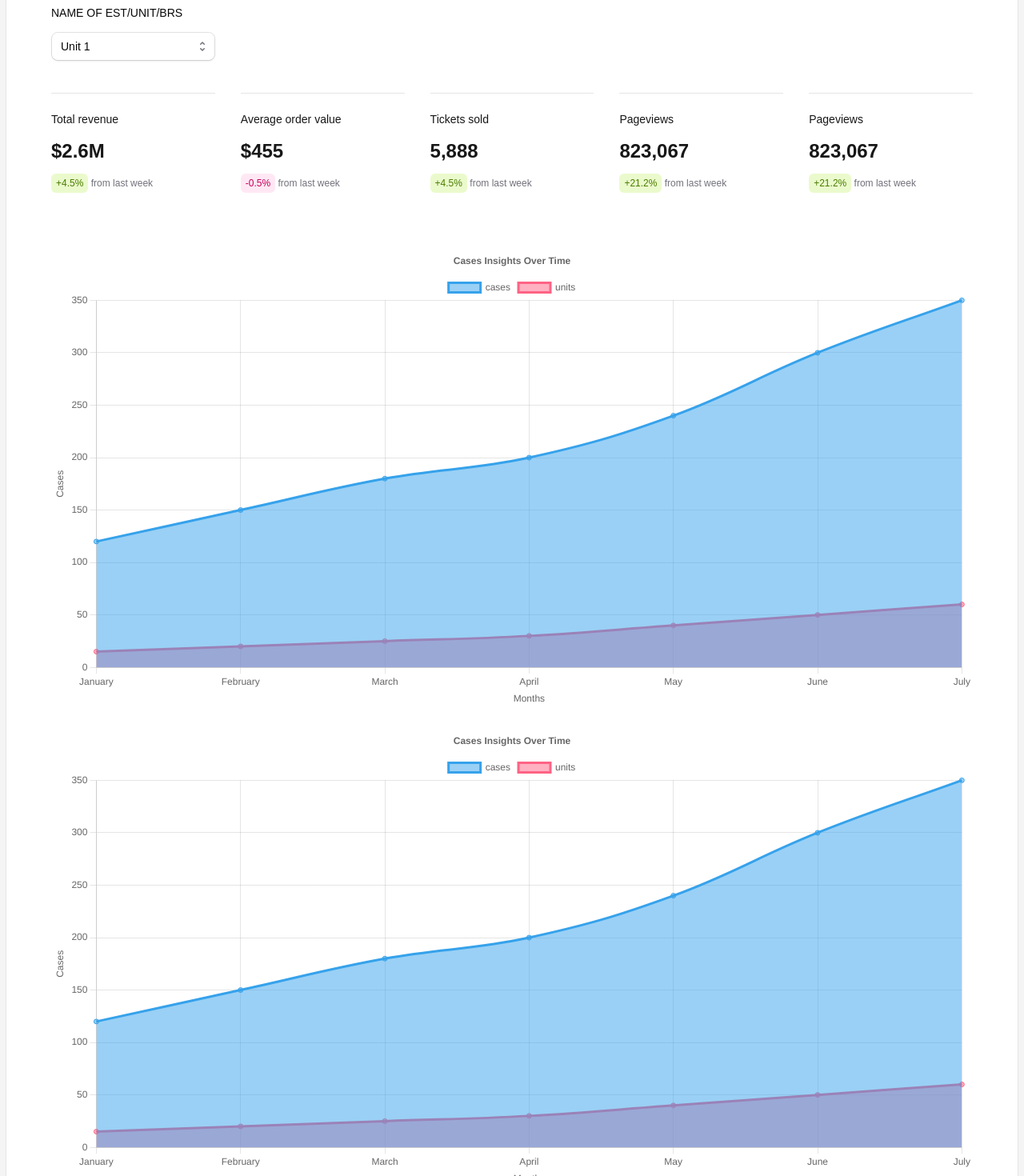
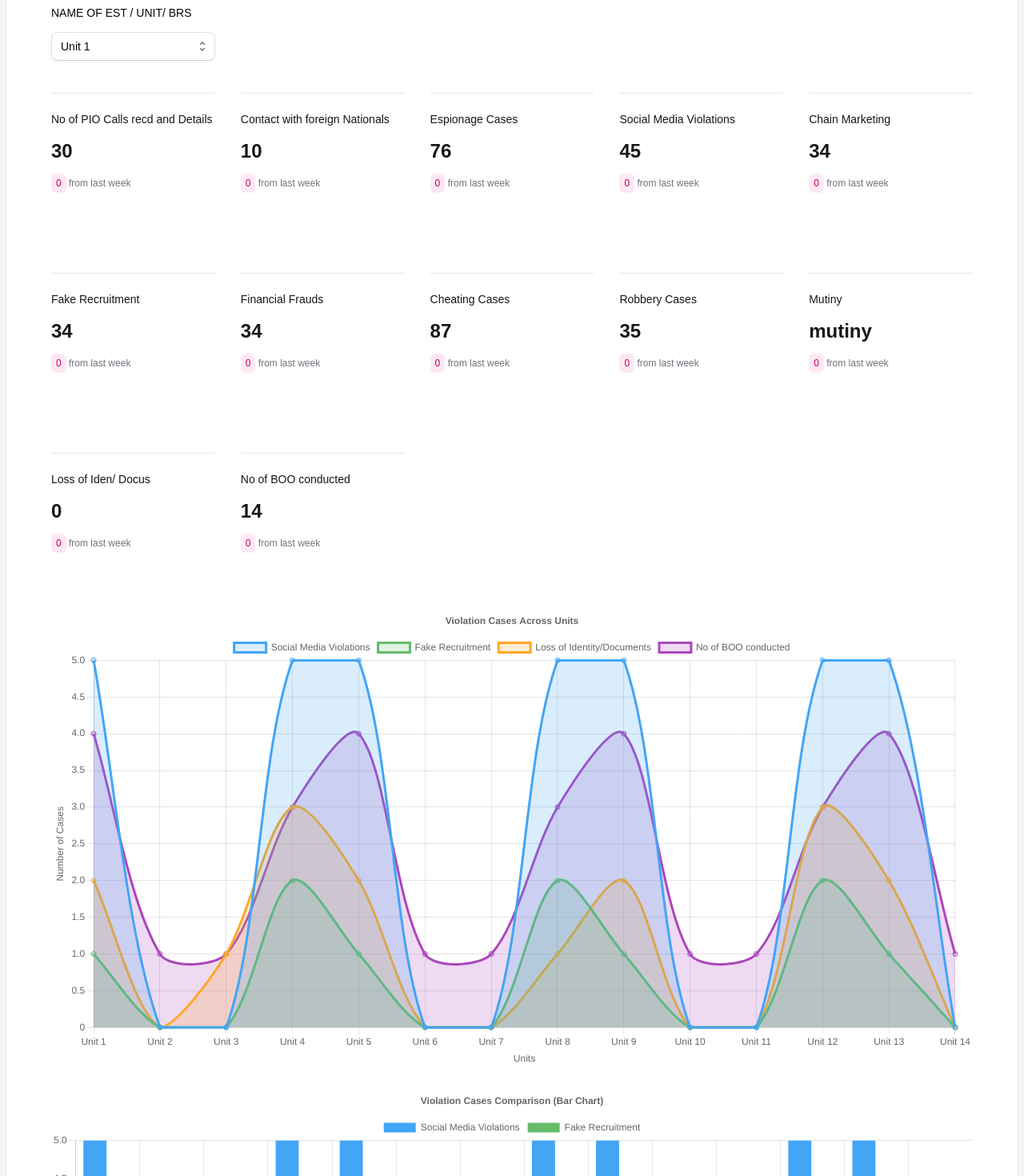
Before and after one commit to ybrut-software/quick-analytics, a Next.js app: page /analytics in a window 1280 px wide. Shown: the part 140-1610 px from the top of the page at 80% size. Built offline with nearby package versions, Linux system fonts and the light colour scheme.

Commit message:
analytics page setup

```diff
--- a/package.json
+++ b/package.json
@@ -18,6 +18,7 @@
     "concurrently": "^9.1.2",
     "electron": "^35.2.1",
     "framer-motion": "^12.9.2",
+    "nedb-promises": "^6.2.3",
     "next": "15.3.1",
     "react": "^19.0.0",
     "react-chartjs-2": "^5.3.0",
--- /dev/null
+++ b/src/api/cases.js
@@ -0,0 +1,17 @@
+export async function addRecord(data) {
+  try {
+    const response = await window.electron.insertRecord(data);
+
+    if (!response.success) {
+      throw new Error(response.error || "Failed to add record");
+    }
+
+    return response.data;
+  } catch (error) {
+    throw new Error(error.message || "Insert failed");
+  }
+}
+
+export const addCase = async () => {
+  return window.electron.insertRecord(data);
+};
--- a/src/app/analytics/page.jsx
+++ b/src/app/analytics/page.jsx
@@ -5,6 +5,9 @@ import { Stat } from "../stat";
 import {
   ClientInsightsLineChart,
   FraudByRegionChart,
+  SocialMediaViolationsPieChart,
+  ViolationCasesBarChart,
+  ViolationCasesLineChart,
 } from "@/components/ui/Charts";
 import { Field, Label } from "@/components/fieldset";
 import { Listbox, ListboxLabel, ListboxOption } from "@/components/listbox";
@@ -16,7 +19,7 @@ export default function AnalyticsPage() {
       <Heading>Analytics</Heading>
       <div className="mt-4 grid gap-8 sm:grid-cols-2 xl:grid-cols-5">
         <Field>
-          <Label>NAME OF EST/UNIT/BRS</Label>
+          <Label>NAME OF EST / UNIT/ BRS</Label>
           <Listbox name="status" defaultValue={UNIT_FIELDS[0].value}>
             {UNIT_FIELDS.map((i) => (
               <ListboxOption value={i.value} key={i.value}>
@@ -29,19 +32,38 @@ export default function AnalyticsPage() {
       </div>
 
       <div className="mt-4 grid gap-8 sm:grid-cols-2 xl:grid-cols-5">
-        <Stat title="Total revenue" value="$2.6M" change="+4.5%" />
-        <Stat title="Average order value" value="$455" change="-0.5%" />
-        <Stat title="Tickets sold" value="5,888" change="+4.5%" />
-        <Stat title="Pageviews" value="823,067" change="+21.2%" />
-        <Stat title="Pageviews" value="823,067" change="+21.2%" />
+        {CASE_FIELDS.map((i) => {
+          return <Stat title={i.label} value={i.value} change="0" />;
+        })}
       </div>
 
-      <div className="mt-6 grid grid-cols-6">
-        <ClientInsightsLineChart />
+      <div className="mt-6">
+        <ViolationCasesLineChart />
       </div>
-      <div className="mt-6 grid grid-cols-6">
-        <ClientInsightsLineChart />
+      <div className="mt-6">
+        <ViolationCasesBarChart />
+      </div>
+      <div className="mt-6">
+        <SocialMediaViolationsPieChart />
       </div>
     </div>
   );
 }
+
+const CASE_FIELDS = [
+  { label: "No of PIO Calls recd and Details", value: "30" },
+  {
+    label: "Contact with foreign Nationals",
+    value: "10",
+  },
+  { label: "Espionage Cases", value: "76" },
+  { label: "Social Media Violations", value: "45" },
+  { label: "Chain Marketing", value: "34" },
+  { label: "Fake Recruitment", value: "34" },
+  { label: "Financial Frauds", value: "34" },
+  { label: "Cheating Cases", value: "87" },
+  { label: "Robbery Cases", value: "35" },
+  { label: "Mutiny", value: "mutiny" },
+  { label: "Loss of Iden/ Docus", value: "0" },
+  { label: "No of BOO conducted", value: "14" },
+];
--- a/src/app/dashboard/page.jsx
+++ b/src/app/dashboard/page.jsx
@@ -7,10 +7,10 @@ import { Stat } from "@/app/stat";
 export default function Home() {
   useEffect(() => {
     // Send a message to Electron Main
-    window.electronAPI?.sendMessage("Hello from Renderer!");
+    window.electron?.sendMessage("Hello from Renderer!");
 
     // Listen for message from Main
-    window.electronAPI?.onMessage((message) => {
+    window.electron?.onMessage((message) => {
       console.log("Received from Main:", message);
     });
   }, []);
--- a/src/components/ui/Charts.jsx
+++ b/src/components/ui/Charts.jsx
@@ -392,3 +392,195 @@ export const RulesInsightsLineChart = () => {
 
   return <Bar data={data} options={options} />;
 };
+
+export const ViolationCasesLineChart = () => {
+  const data = {
+    labels: [
+      "Unit 1",
+      "Unit 2",
+      "Unit 3",
+      "Unit 4",
+      "Unit 5",
+      "Unit 6",
+      "Unit 7",
+      "Unit 8",
+      "Unit 9",
+      "Unit 10",
+      "Unit 11",
+      "Unit 12",
+      "Unit 13",
+      "Unit 14",
+    ],
+    datasets: [
+      {
+        label: "Social Media Violations",
+        data: [5, 0, 0, 5, 5, 0, 0, 5, 5, 0, 0, 5, 5, 0],
+        borderColor: "#42A5F5",
+        backgroundColor: "#42a5f533",
+        fill: true,
+        tension: 0.3,
+      },
+      {
+        label: "Fake Recruitment",
+        data: [1, 0, 0, 2, 1, 0, 0, 2, 1, 0, 0, 2, 1, 0],
+        borderColor: "#66BB6A",
+        backgroundColor: "#66bb6a33",
+        fill: true,
+        tension: 0.3,
+      },
+      {
+        label: "Loss of Identity/Documents",
+        data: [2, 0, 1, 3, 2, 0, 0, 1, 2, 0, 0, 3, 2, 0],
+        borderColor: "#FFA726",
+        backgroundColor: "#ffa72633",
+        fill: true,
+        tension: 0.3,
+      },
+      {
+        label: "No of BOO conducted",
+        data: [4, 1, 1, 3, 4, 1, 1, 3, 4, 1, 1, 3, 4, 1],
+        borderColor: "#AB47BC",
+        backgroundColor: "#ab47bc33",
+        fill: true,
+        tension: 0.3,
+      },
+    ],
+  };
+
+  const options = {
+    responsive: true,
+    plugins: {
+      legend: {
+        position: "top",
+      },
+      title: {
+        display: true,
+        text: "Violation Cases Across Units",
+      },
+    },
+    scales: {
+      y: {
+        beginAtZero: true,
+        title: {
+          display: true,
+          text: "Number of Cases",
+        },
+      },
+      x: {
+        title: {
+          display: true,
+          text: "Units",
+        },
+      },
+    },
+  };
+
+  return <Line data={data} options={options} />;
+};
+
+export const ViolationCasesBarChart = () => {
+  const data = {
+    labels: [
+      "Unit 1",
+      "Unit 2",
+      "Unit 3",
+      "Unit 4",
+      "Unit 5",
+      "Unit 6",
+      "Unit 7",
+      "Unit 8",
+      "Unit 9",
+      "Unit 10",
+      "Unit 11",
+      "Unit 12",
+      "Unit 13",
+      "Unit 14",
+    ],
+    datasets: [
+      {
+        label: "Social Media Violations",
+        data: [5, 0, 0, 5, 5, 0, 0, 5, 5, 0, 0, 5, 5, 0],
+        backgroundColor: "#42A5F5",
+      },
+      {
+        label: "Fake Recruitment",
+        data: [1, 0, 0, 2, 1, 0, 0, 2, 1, 0, 0, 2, 1, 0],
+        backgroundColor: "#66BB6A",
+      },
+    ],
+  };
+
+  const options = {
+    responsive: true,
+    plugins: {
+      legend: {
+        position: "top",
+      },
+      title: {
+        display: true,
+        text: "Violation Cases Comparison (Bar Chart)",
+      },
+    },
+  };
+
+  return <Bar data={data} options={options} />;
+};
+
+export const SocialMediaViolationsPieChart = () => {
+  const data = {
+    labels: [
+      "Unit 1",
+      "Unit 2",
+      "Unit 3",
+      "Unit 4",
+      "Unit 5",
+      "Unit 6",
+      "Unit 7",
+      "Unit 8",
+      "Unit 9",
+      "Unit 10",
+      "Unit 11",
+      "Unit 12",
+      "Unit 13",
+      "Unit 14",
+    ],
+    datasets: [
+      {
+        label: "Social Media Violations",
+        data: [5, 0, 0, 5, 5, 0, 0, 5, 5, 0, 0, 5, 5, 0],
+        backgroundColor: [
+          "#42A5F5",
+          "#66BB6A",
+          "#FFA726",
+          "#AB47BC",
+          "#26C6DA",
+          "#EF5350",
+          "#8D6E63",
+          "#FFCA28",
+          "#26A69A",
+          "#7E57C2",
+          "#789262",
+          "#5C6BC0",
+          "#F06292",
+          "#FF7043",
+        ],
+        borderWidth: 1,
+      },
+    ],
+  };
+
+  const options = {
+    responsive: true,
+    plugins: {
+      legend: {
+        position: "bottom",
+      },
+      title: {
+        display: true,
+        text: "Social Media Violations Distribution",
+      },
+    },
+  };
+
+  return <Pie data={data} options={options} />;
+};
```
Also changed, not shown: 2 other files (tests, documents, lock files or other folders).
